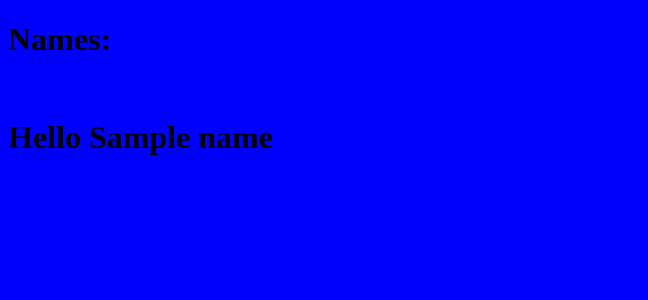
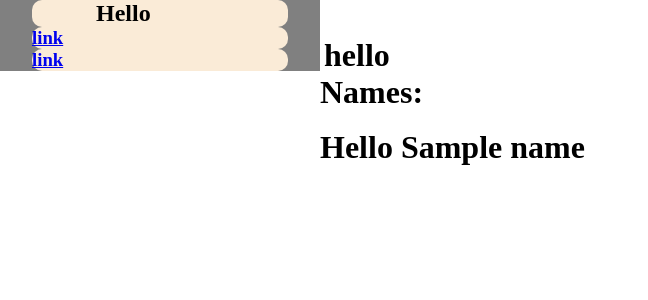
Before and after one commit to 23595/Flask, a Flask app: template templates/index.html in a window 1280 px wide. Shown: the top 300 px of the page, without its empty margins (0-648 px from the left). Run offline with Flask 3, Linux system fonts and the light colour scheme; the template is opened without the code that fills it: most values are stand-ins (such as "Sample title", 1, 10 or a date in 2020).

Commit message:
Started structuring website

```diff
--- a/app.py
+++ b/app.py
@@ -1,4 +1,4 @@
-from flask import Flask, g
+from flask import Flask, g, render_template
 import sqlite3
 
 DATABASE = 'nz_birds.db'
@@ -32,7 +32,7 @@ def home():
                 FROM Birds2
                 JOIN Status ON Status.statusID=Birds2.status;'''
     results = query_db(sql)
-    return str(results)
+    return render_template("layout.html")
 
 @app.route('/bird/<int:id>')
 def bird(id):
--- a/static/style.css
+++ b/static/style.css
@@ -1,3 +1,22 @@
 body{
-    background-color: blue;
+    width: 100%;
+    margin: 0px;
 }
+.sidebar{
+    width: 25%;
+    background-color: grey;
+    display: inline-block;
+}
+.box{
+    width: 80%;
+    margin: auto;
+    background-color: antiquewhite;
+    border-radius: 10px;
+}
+.temp{
+    display: inline-block;
+}
+h1{
+    width: 50%;
+    margin: auto;
+}
--- a/templates/layout.html
+++ b/templates/layout.html
@@ -3,10 +3,18 @@
 <head>
     <meta charset="UTF-8">
     <meta name="viewport" content="width=device-width, initial-scale=1.0">
-    <link rel="stylesheet" href="{{ url_for('static', filename='style.css') }}">
-    <title>Document</title>
+    <link rel="stylesheet" href="{{url_for('static', filename='style.css')}}">
+    <title>Testing</title>
 </head>
 <body>
+    <!-- Shared Sidebar -->
+    <section class="sidebar">
+        <div class="box"><h1>Hello</h1></div>
+        <div><a href="https://www.w3.org/"><h3 class="box">link</h3></a></div>
+        <a href="https://www.w3.org/"><h3 class="box">link</h3></a>
+    </section>
+    <!-- Other stuff -->
+    <h1 class="temp">hello</h1>
     {% block body %}
     {% endblock %}
 </body>
```
